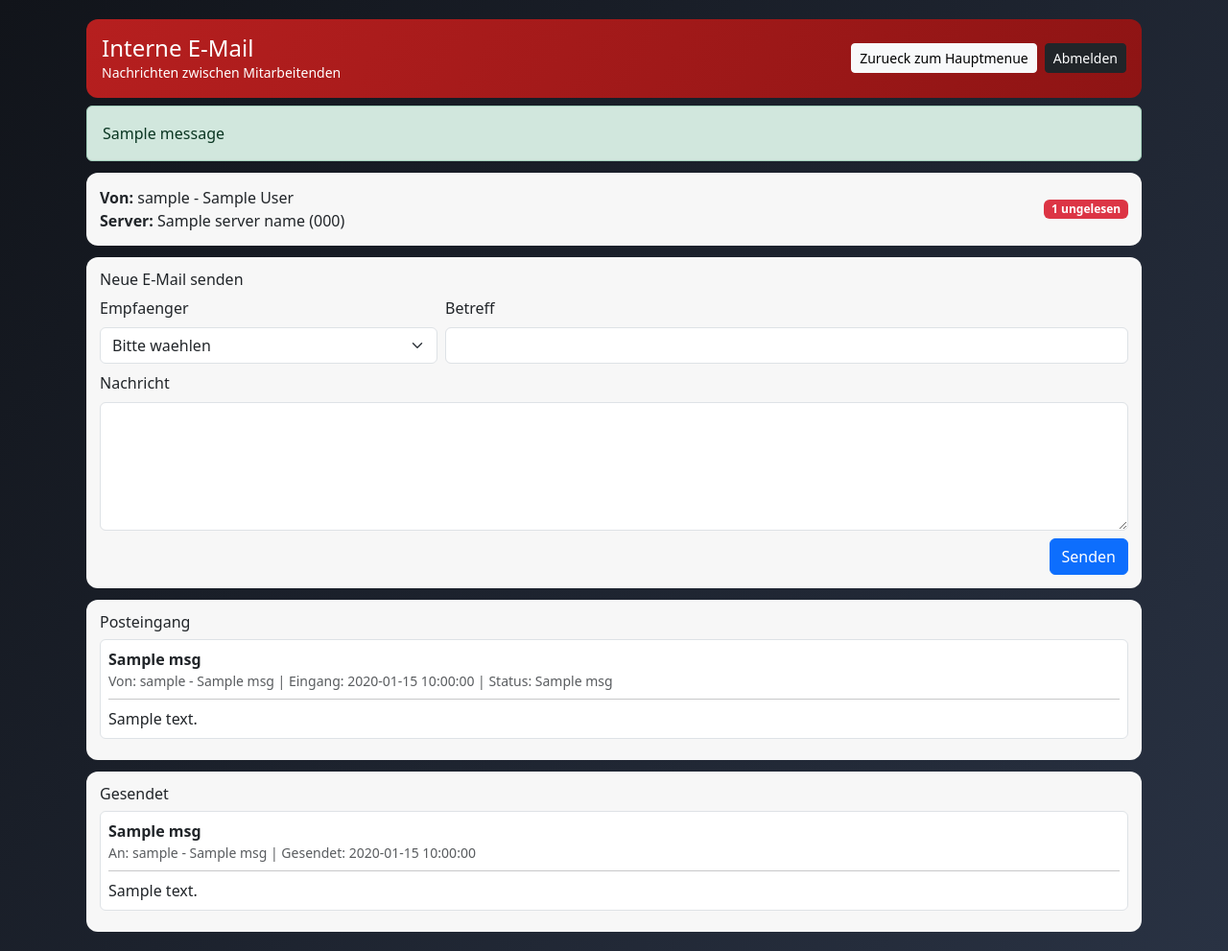
After one commit to joshuariemer2106-boop/Atemschutz-berwachung, a Python web app: template templates/email.html in a window 1280 px wide. The commit adds this page. Shown: the whole page at 96% size. Run offline with Jinja, Linux system fonts and the light colour scheme; the template is opened without the code that fills it: most values are stand-ins (such as "Sample title", 1, 10 or a date in 2020); one stand-in notice (Sample message) is shown.

Commit message:
Add internal email inbox and messaging

```diff
--- /dev/null
+++ b/templates/email.html
@@ -0,0 +1,148 @@
+<!doctype html>
+<html lang="de">
+  <head>
+    <meta charset="utf-8">
+    <meta name="viewport" content="width=device-width, initial-scale=1">
+    <title>E-Mail</title>
+    <link href="https://cdn.jsdelivr.net/npm/bootstrap@5.3.0/dist/css/bootstrap.min.css" rel="stylesheet">
+    <style>
+      body {
+        margin: 0;
+        min-height: 100vh;
+        background: linear-gradient(130deg, #11141a, #293243);
+      }
+      .shell {
+        width: min(1100px, 96vw);
+        margin: 20px auto;
+      }
+      .head {
+        background: linear-gradient(120deg, #b61f1f, #8e1414);
+        color: #fff;
+        border-radius: 12px;
+        padding: 16px;
+      }
+      .cardx {
+        background: #f7f7f7;
+        border-radius: 12px;
+        padding: 14px;
+        margin-top: 12px;
+      }
+      .mail-body {
+        white-space: pre-wrap;
+        max-height: 220px;
+        overflow: auto;
+      }
+    </style>
+  </head>
+  <body>
+    <main class="shell">
+      <section class="head d-flex justify-content-between align-items-center flex-wrap gap-2">
+        <div>
+          <h1 class="h4 m-0">Interne E-Mail</h1>
+          <div class="small">Nachrichten zwischen Mitarbeitenden</div>
+        </div>
+        <div class="d-flex gap-2">
+          <a href="/menu" class="btn btn-light btn-sm">Zurueck zum Hauptmenue</a>
+          <form method="post" action="/presse/logout" class="m-0">
+            <button type="submit" class="btn btn-dark btn-sm">Abmelden</button>
+          </form>
+        </div>
+      </section>
+
+      {% with messages = get_flashed_messages(with_categories=true) %}
+        {% if messages %}
+          <div class="mt-2">
+          {% for category, message in messages %}
+            <div class="alert alert-{{ category }} mb-2">{{ message }}</div>
+          {% endfor %}
+          </div>
+        {% endif %}
+      {% endwith %}
+
+      <section class="cardx">
+        <div class="d-flex justify-content-between align-items-center flex-wrap gap-2">
+          <div>
+            <div><strong>Von:</strong> {{ username }}{% if display_name %} - {{ display_name }}{% endif %}</div>
+            {% if server_name %}<div><strong>Server:</strong> {{ server_name }}{% if server_code %} ({{ server_code }}){% endif %}</div>{% endif %}
+          </div>
+          <span class="badge text-bg-danger">{{ unread_count }} ungelesen</span>
+        </div>
+      </section>
+
+      <section class="cardx">
+        <h2 class="h6">Neue E-Mail senden</h2>
+        <form method="post">
+          <input type="hidden" name="action" value="send">
+          <div class="row g-2">
+            <div class="col-md-4">
+              <label class="form-label">Empfaenger</label>
+              <select class="form-select" name="recipient_username" required>
+                <option value="">Bitte waehlen</option>
+                {% for u in recipients %}
+                <option value="{{ u.username }}">{{ u.username }}{% if u.display_name %} - {{ u.display_name }}{% endif %}</option>
+                {% endfor %}
+              </select>
+            </div>
+            <div class="col-md-8">
+              <label class="form-label">Betreff</label>
+              <input class="form-control" name="subject" maxlength="160" required>
+            </div>
+            <div class="col-12">
+              <label class="form-label">Nachricht</label>
+              <textarea class="form-control" name="body" rows="5" maxlength="4000" required></textarea>
+            </div>
+            <div class="col-12 d-grid d-md-flex justify-content-md-end">
+              <button class="btn btn-primary" type="submit">Senden</button>
+            </div>
+          </div>
+        </form>
+      </section>
+
+      <section class="cardx">
+        <h2 class="h6 mb-2">Posteingang</h2>
+        {% for msg in inbox %}
+        <div class="border rounded p-2 bg-white mb-2">
+          <div class="d-flex justify-content-between flex-wrap gap-2">
+            <div>
+              <strong>{{ msg.subject }}</strong>
+              <div class="small text-muted">
+                Von: {{ msg.sender_username }}{% if msg.sender_display_name %} - {{ msg.sender_display_name }}{% endif %}
+                | Eingang: {{ msg.created_at_label }}
+                | Status: {{ msg.read_at_label }}
+              </div>
+            </div>
+            {% if msg.is_unread %}
+            <form method="post" class="m-0">
+              <input type="hidden" name="action" value="mark_read">
+              <input type="hidden" name="message_id" value="{{ msg.id }}">
+              <button class="btn btn-outline-success btn-sm" type="submit">Als gelesen markieren</button>
+            </form>
+            {% endif %}
+          </div>
+          <hr class="my-2">
+          <div class="mail-body">{{ msg.body }}</div>
+        </div>
+        {% else %}
+        <p class="text-muted m-0">Keine E-Mails im Posteingang.</p>
+        {% endfor %}
+      </section>
+
+      <section class="cardx">
+        <h2 class="h6 mb-2">Gesendet</h2>
+        {% for msg in sent %}
+        <div class="border rounded p-2 bg-white mb-2">
+          <strong>{{ msg.subject }}</strong>
+          <div class="small text-muted">
+            An: {{ msg.recipient_username }}{% if msg.recipient_display_name %} - {{ msg.recipient_display_name }}{% endif %}
+            | Gesendet: {{ msg.created_at_label }}
+          </div>
+          <hr class="my-2">
+          <div class="mail-body">{{ msg.body }}</div>
+        </div>
+        {% else %}
+        <p class="text-muted m-0">Noch nichts gesendet.</p>
+        {% endfor %}
+      </section>
+    </main>
+  </body>
+</html>
```
Also changed, not shown: app.py (+163 -0 lines), templates/menu.html (+12 -0 lines).
